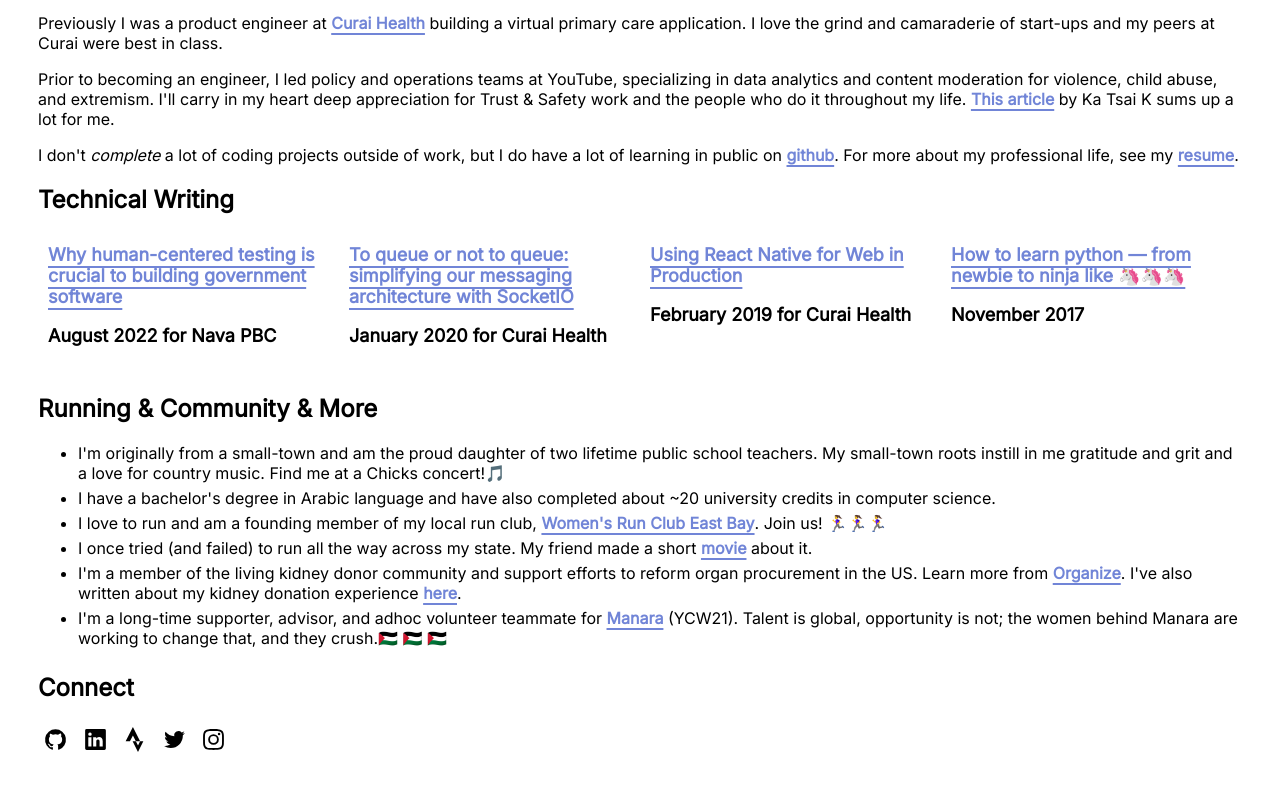
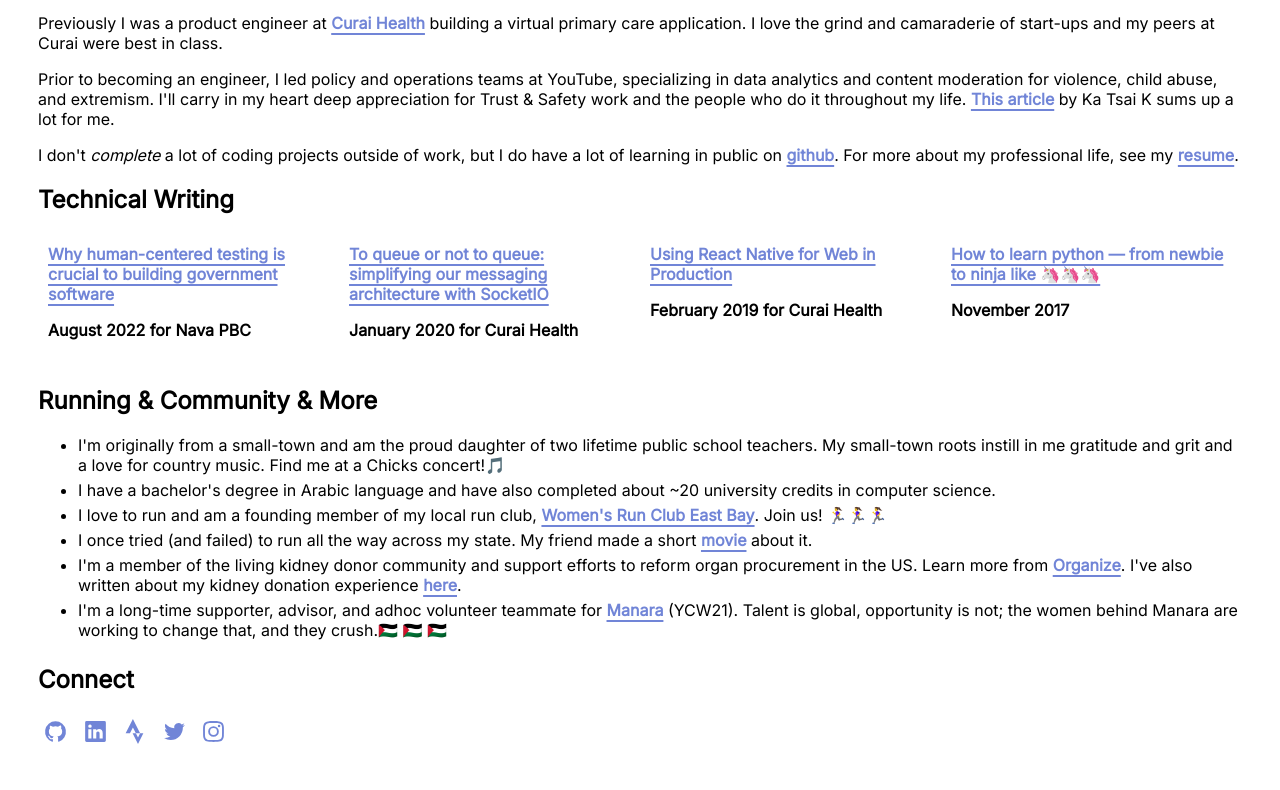
Before and after one commit to aligg/personal-website, a plain HTML site: page index.html in a window 1280 px wide. Shown: the part 362-1152 px from the top of the page. Drawn offline with Linux system fonts and the light colour scheme.

Commit message:
better icons

```diff
--- a/index.html
+++ b/index.html
@@ -154,10 +154,10 @@
       </li>
     </ul>
     <h2>Connect</h2>
-    <a href="https://www.github.com/aligg" target="_blank"><img class="icon" src="icons/github.svg"></a>
-    <a href="https://www.linkedin.com/in/aliglenesk" target="_blank"><img class="icon" src="icons/linkedin.svg"></a>
-    <a href="https://www.strava.com/athletes/3438509" target="_blank"><img class="icon" src="icons/strava.svg"></a>
-    <a href="https://www.twitter.com/aliglenesk" target="_blank"><img class="icon" src="icons/twitter.svg"></a>
-    <a href="https://www.instagram.com/aliglenesk" target="_blank"><img class="icon" src="icons/instagram.svg"></a>
+    <a href="https://www.github.com/aligg" target="_blank"><svg class="icon" fill="currentColor" xmlns="http://www.w3.org/2000/svg" data-name="Layer 1" viewBox="0 0 24 24" id="github"><path d="M12,2.2467A10.00042,10.00042,0,0,0,8.83752,21.73419c.5.08752.6875-.21247.6875-.475,0-.23749-.01251-1.025-.01251-1.86249C7,19.85919,6.35,18.78423,6.15,18.22173A3.636,3.636,0,0,0,5.125,16.8092c-.35-.1875-.85-.65-.01251-.66248A2.00117,2.00117,0,0,1,6.65,17.17169a2.13742,2.13742,0,0,0,2.91248.825A2.10376,2.10376,0,0,1,10.2,16.65923c-2.225-.25-4.55-1.11254-4.55-4.9375a3.89187,3.89187,0,0,1,1.025-2.6875,3.59373,3.59373,0,0,1,.1-2.65s.83747-.26251,2.75,1.025a9.42747,9.42747,0,0,1,5,0c1.91248-1.3,2.75-1.025,2.75-1.025a3.59323,3.59323,0,0,1,.1,2.65,3.869,3.869,0,0,1,1.025,2.6875c0,3.83747-2.33752,4.6875-4.5625,4.9375a2.36814,2.36814,0,0,1,.675,1.85c0,1.33752-.01251,2.41248-.01251,2.75,0,.26251.1875.575.6875.475A10.0053,10.0053,0,0,0,12,2.2467Z"></path></svg></a>
+    <a href="https://www.linkedin.com/in/aliglenesk" target="_blank"><svg class="icon" fill="currentColor"  xmlns="http://www.w3.org/2000/svg" data-name="Layer 1" viewBox="0 0 24 24" id="linkedin"><path fill="currentColor" d="M20.47,2H3.53A1.45,1.45,0,0,0,2.06,3.43V20.57A1.45,1.45,0,0,0,3.53,22H20.47a1.45,1.45,0,0,0,1.47-1.43V3.43A1.45,1.45,0,0,0,20.47,2ZM8.09,18.74h-3v-9h3ZM6.59,8.48h0a1.56,1.56,0,1,1,0-3.12,1.57,1.57,0,1,1,0,3.12ZM18.91,18.74h-3V13.91c0-1.21-.43-2-1.52-2A1.65,1.65,0,0,0,12.85,13a2,2,0,0,0-.1.73v5h-3s0-8.18,0-9h3V11A3,3,0,0,1,15.46,9.5c2,0,3.45,1.29,3.45,4.06Z"></path></svg></a>
+    <a href="https://www.strava.com/athletes/3438509" target="_blank"><svg class="icon" fill="currentColor" xmlns="http://www.w3.org/2000/svg" enable-background="new 0 0 24 24" viewBox="0 0 24 24" id="strava"><polygon points="15.365 24 20.5 13.687 17.388 13.687 15.366 17.821 13.312 13.687 10.199 13.687"></polygon><polygon points="10.471 0 3.5 13.687 7.607 13.687 10.471 8.245 13.312 13.687 17.387 13.687"></polygon></svg></a>
+    <a href="https://www.twitter.com/aliglenesk" target="_blank"><svg class="icon" fill="currentColor" xmlns="http://www.w3.org/2000/svg" data-name="Layer 1" viewBox="0 0 24 24" id="twitter"><path d="M22,5.8a8.49,8.49,0,0,1-2.36.64,4.13,4.13,0,0,0,1.81-2.27,8.21,8.21,0,0,1-2.61,1,4.1,4.1,0,0,0-7,3.74A11.64,11.64,0,0,1,3.39,4.62a4.16,4.16,0,0,0-.55,2.07A4.09,4.09,0,0,0,4.66,10.1,4.05,4.05,0,0,1,2.8,9.59v.05a4.1,4.1,0,0,0,3.3,4A3.93,3.93,0,0,1,5,13.81a4.9,4.9,0,0,1-.77-.07,4.11,4.11,0,0,0,3.83,2.84A8.22,8.22,0,0,1,3,18.34a7.93,7.93,0,0,1-1-.06,11.57,11.57,0,0,0,6.29,1.85A11.59,11.59,0,0,0,20,8.45c0-.17,0-.35,0-.53A8.43,8.43,0,0,0,22,5.8Z"></path></svg></a>
+    <a href="https://www.instagram.com/aliglenesk" target="_blank"><svg class="icon" fill="currentColor" xmlns="http://www.w3.org/2000/svg" data-name="Layer 1" viewBox="0 0 24 24" id="instagram"><path   fill="currentColor" d="M17.34,5.46h0a1.2,1.2,0,1,0,1.2,1.2A1.2,1.2,0,0,0,17.34,5.46Zm4.6,2.42a7.59,7.59,0,0,0-.46-2.43,4.94,4.94,0,0,0-1.16-1.77,4.7,4.7,0,0,0-1.77-1.15,7.3,7.3,0,0,0-2.43-.47C15.06,2,14.72,2,12,2s-3.06,0-4.12.06a7.3,7.3,0,0,0-2.43.47A4.78,4.78,0,0,0,3.68,3.68,4.7,4.7,0,0,0,2.53,5.45a7.3,7.3,0,0,0-.47,2.43C2,8.94,2,9.28,2,12s0,3.06.06,4.12a7.3,7.3,0,0,0,.47,2.43,4.7,4.7,0,0,0,1.15,1.77,4.78,4.78,0,0,0,1.77,1.15,7.3,7.3,0,0,0,2.43.47C8.94,22,9.28,22,12,22s3.06,0,4.12-.06a7.3,7.3,0,0,0,2.43-.47,4.7,4.7,0,0,0,1.77-1.15,4.85,4.85,0,0,0,1.16-1.77,7.59,7.59,0,0,0,.46-2.43c0-1.06.06-1.4.06-4.12S22,8.94,21.94,7.88ZM20.14,16a5.61,5.61,0,0,1-.34,1.86,3.06,3.06,0,0,1-.75,1.15,3.19,3.19,0,0,1-1.15.75,5.61,5.61,0,0,1-1.86.34c-1,.05-1.37.06-4,.06s-3,0-4-.06A5.73,5.73,0,0,1,6.1,19.8,3.27,3.27,0,0,1,5,19.05a3,3,0,0,1-.74-1.15A5.54,5.54,0,0,1,3.86,16c0-1-.06-1.37-.06-4s0-3,.06-4A5.54,5.54,0,0,1,4.21,6.1,3,3,0,0,1,5,5,3.14,3.14,0,0,1,6.1,4.2,5.73,5.73,0,0,1,8,3.86c1,0,1.37-.06,4-.06s3,0,4,.06a5.61,5.61,0,0,1,1.86.34A3.06,3.06,0,0,1,19.05,5,3.06,3.06,0,0,1,19.8,6.1,5.61,5.61,0,0,1,20.14,8c.05,1,.06,1.37.06,4S20.19,15,20.14,16ZM12,6.87A5.13,5.13,0,1,0,17.14,12,5.12,5.12,0,0,0,12,6.87Zm0,8.46A3.33,3.33,0,1,1,15.33,12,3.33,3.33,0,0,1,12,15.33Z"></path></svg></a>
   </body>
 </html>
--- a/styles.css
+++ b/styles.css
@@ -15,7 +15,7 @@ a:hover {
 }
 
 .article-wrapper {
-    font-size: large;
+    font-size: normal;
     font-weight: bolder;
     min-width: 200px;
     display: flex;
@@ -48,9 +48,10 @@ padding-bottom: 5px;
     width: 25px;
     padding: 5px;
     border-radius: 5px;
+    color:#7185d7
 }
 
 .icon:hover {
-    filter:invert(100);
-    background-color: #2ca585;
+    color: white;
+    background-color: #7185d7;
 }
```
Also changed, not shown: icons/github.svg (deleted), icons/instagram.svg (deleted), icons/linkedin.svg (deleted), icons/strava.svg (deleted), icons/twitter.svg (deleted).
